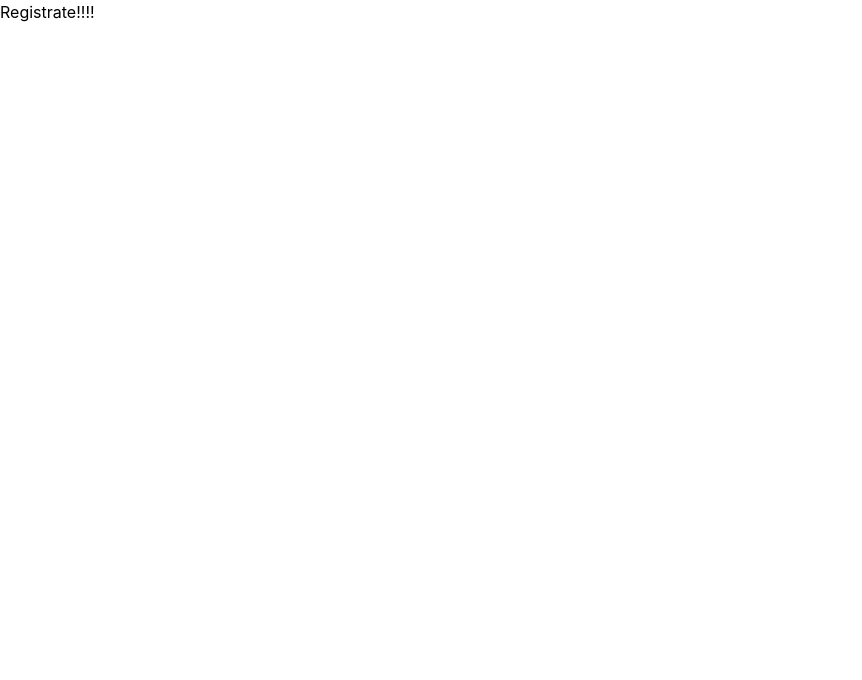
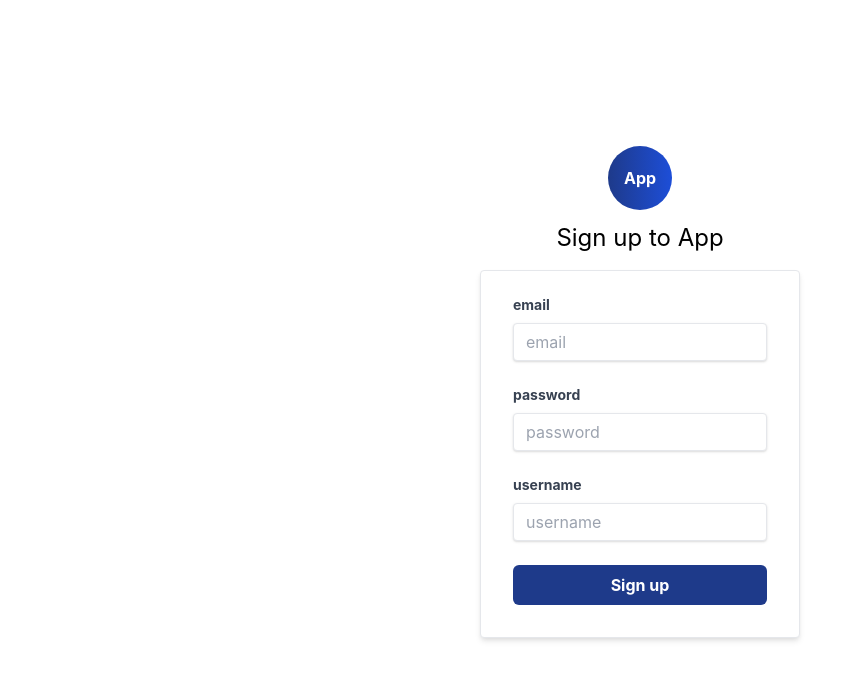
Before and after one commit to Javier022/webapp-mysql, a React (Create React App) app: page /signup in a window 1280 px wide. Shown: the top 680 px of the page, without its empty margins (0-862 px from the left). Built offline with nearby package versions, Linux system fonts and the light colour scheme; no server answers.

Commit message:
add signup form and solutions bugs

```diff
--- a/src/components/Utils/alert.js
+++ b/src/components/Utils/alert.js
@@ -1,9 +1,9 @@
 import React from "react";
 
-const Alert = ({ message, color, fn }) => {
+const Alert = ({ message, color = "red", fn }) => {
   return (
     <div
-      className={`flex justify-around items-center py-3 my-5 border border-${color}-300 rounded bg-${color}-500 bg-opacity-25`}
+      className={`transition duration-500 ease-in-out ease-in-out flex justify-around items-center py-3 mb-4 border border-${color}-300 rounded bg-${color}-500 bg-opacity-25`}
     >
       <p className={`text-${color}-500 font-normal text-sm`}>{message}</p>
       <button onClick={fn} className={`text-${color}-500 font-semibold`}>
--- /dev/null
+++ b/src/components/Utils/circle.js
@@ -0,0 +1,14 @@
+import React from "react";
+import { Link } from "react-router-dom";
+
+const Circle = ({ text = "App", href = "/" }) => {
+  return (
+    <Link to={href}>
+      <div className="rounded-full h-16 w-16 flex items-center justify-center bg-gradient-to-r from-blue-900 to-blue-700 mb-3">
+        <p className="text-white font-bold">{text}</p>
+      </div>
+    </Link>
+  );
+};
+
+export default Circle;
--- a/src/components/Utils/input.js
+++ b/src/components/Utils/input.js
@@ -16,7 +16,7 @@ const Input = ({
       </label>
       <input
         // required
-        className="shadow appearance-none border  rounded w-full py-2 px-3 text-gray-700 leading-tight focus:outline-none focus:shadow-outline"
+        className={`shadow appearance-none border rounded w-full py-2 px-3 text-gray-700 leading-tight focus:outline-none focus:shadow-outline `}
         autoFocus={focus}
         type={type}
         placeholder={placeHolder}
--- a/src/components/nav.js
+++ b/src/components/nav.js
@@ -17,7 +17,9 @@ const Navigation = ({ navItems, auth }) => {
   return (
     <header>
       <nav className="bg-blue-900 text-white shadow-md flex justify-between">
-        <p className="inline-block px-6 py-5 font-bold">Todo App</p>
+        <Link to={auth ? "home" : "/"}>
+          <p className="inline-block px-6 py-5 font-bold">Todo App</p>
+        </Link>
         <ul className="flex">
           {navItems.map((item, index) => {
             return (
--- a/src/context/dataContext.js
+++ b/src/context/dataContext.js
@@ -8,6 +8,7 @@ export const DataContext = createContext();
 export const DataProvider = ({ children }) => {
   const [tasks, setTasks] = useState({});
   const [loading, setLoading] = useState(false);
+  const [fields, setFields] = useState(null);
 
   const getData = async (token) => {
     try {
@@ -133,6 +134,30 @@ export const DataProvider = ({ children }) => {
     return token ? token : null;
   };
 
+  const register = async (body) => {
+    if (!body) {
+      throw new Error("body is required");
+    }
+
+    let config = {
+      headers: {
+        "Type-content": "aplication/json",
+      },
+    };
+
+    try {
+      const request = await axios.post(`${api}/register`, body, config);
+
+      return request;
+    } catch (error) {
+      throw new Error(error);
+    }
+  };
+
+  const fillFieldsLogin = (email, password, show = false) => {
+    return show ? setFields({ email, password }) : setFields(null);
+  };
+
   const store = {
     loading,
     setLoading,
@@ -146,6 +171,9 @@ export const DataProvider = ({ children }) => {
     readToken,
     useHistory,
     signOut,
+    register,
+    fillFieldsLogin,
+    fields,
   };
 
   return <DataContext.Provider value={store}>{children}</DataContext.Provider>;
--- a/src/pages/login.js
+++ b/src/pages/login.js
@@ -1,4 +1,4 @@
-import React, { useState, useContext } from "react";
+import React, { useState, useContext, useEffect } from "react";
 import { DataContext } from "../context/dataContext";
 
 // components
@@ -15,6 +15,7 @@ import { validateEmail } from "../utilities/regExp";
 
 // utils
 import { notify } from "../utilities/toast";
+import Circle from "../components/Utils/circle";
 
 const Login = () => {
   const [email, setEmail] = useState("");
@@ -22,7 +23,8 @@ const Login = () => {
   const [error, setError] = useState({});
   const [alert, setAlert] = useState(false);
 
-  const { login, loading, setLoading, useHistory } = useContext(DataContext);
+  const { login, loading, setLoading, useHistory, fields } =
+    useContext(DataContext);
 
   const history = useHistory();
 
@@ -79,13 +81,10 @@ const Login = () => {
         localStorage.setItem("token", token);
 
         history.push("/home");
-      } else {
-        setLoading(false);
-        throw new Error("ha ocurrido un error");
       }
     } catch (error) {
       setLoading(false);
-      notify("error", "ha ocurrido un error");
+      notify("error", error.message);
       // throw new Error(error);
     }
   };
@@ -93,16 +92,24 @@ const Login = () => {
   alert &&
     setTimeout(() => {
       setAlert(false);
-    }, 4000);
+    }, 5000);
+
+  useEffect(() => {
+    if (fields) {
+      setEmail(fields.email);
+      setPassword(fields.password);
+    }
+  }, [fields]);
 
   return (
     <Layout center={true} showNavigation={false}>
+      <Circle />
+      <p className="text-center w-full text-2xl mb-4">Sign in to App</p>
+
       <div className="w-full max-w-xs">
-        <p className="text-center w-full text-2xl mb-5">Sign in to App</p>
         {alert && (
           <Alert
             message={"email o contraseña incorrecta"}
-            color={"red"}
             fn={() => setAlert(false)}
           />
         )}
--- a/src/pages/signUp.js
+++ b/src/pages/signUp.js
@@ -1,7 +1,166 @@
-import React from "react";
+import React, { useState, useContext } from "react";
+import { DataContext } from "../context/dataContext";
+
+// components
+import Form from "../components/form";
+import Input from "../components/Utils/input";
+import Button from "../components/Utils/button";
+import Layout from "../components/layout";
+import Spinner from "../components/Utils/spinner/index";
+import Alert from "../components/Utils/alert";
+
+// utils
+import { hasError } from "../utilities/validateInput";
+import { validateEmail } from "../utilities/regExp";
+import { notify } from "../utilities/toast";
+import Circle from "../components/Utils/circle";
 
 const SignUp = () => {
-  return <h1>Registrate!!!!</h1>;
+  const [email, setEmail] = useState("");
+  const [password, setPassword] = useState("");
+  const [username, setUsername] = useState("");
+  const [error, setErrors] = useState({});
+  const [alert, setAlert] = useState(false);
+
+  const { register, loading, setLoading, useHistory, fillFieldsLogin } =
+    useContext(DataContext);
+
+  const history = useHistory();
+
+  const action = {
+    type: "register",
+    name: "Sign up",
+  };
+
+  const sendData = async (e) => {
+    e.preventDefault();
+
+    const errorInEmail = hasError(email, "email requerido");
+    const errorInPassword = hasError(
+      password,
+      "contraseña requerida",
+      action.type,
+      "la contraseña debe contener almenos 6 caracteres"
+    );
+    const errorInUsername = hasError(
+      username,
+      "username requerido",
+      action.type,
+      "username debe contener almenos 3 caracteres",
+      3
+    );
+
+    const errors = {
+      email: errorInEmail.field,
+      password: errorInPassword.field,
+      username: errorInUsername.field,
+    };
+
+    if (!errors.email) {
+      const emailIsValid = validateEmail(email);
+
+      if (!emailIsValid) {
+        errors.email = "invalid email";
+      }
+    }
+
+    if (errors.email || errors.password || errors.username) {
+      return setErrors(errors);
+    }
+
+    let body = {
+      email,
+      password,
+      username,
+    };
+
+    try {
+      setErrors({});
+      setLoading(true);
+      const request = await register(body);
+
+      if (request.status === 200) {
+        setLoading(false);
+
+        const data = request.data;
+
+        if (data.success === false) {
+          setAlert(true);
+          errors.email = "ingresa otro correo";
+          return setErrors(errors);
+        }
+
+        setErrors({});
+
+        notify("success", "usuario registrado");
+
+        fillFieldsLogin(email, password, true);
+
+        return history.push("/login");
+      }
+    } catch (error) {
+      setLoading(false);
+      notify("error", error.message);
+    }
+  };
+
+  alert &&
+    setTimeout(() => {
+      setAlert(false);
+    }, 4000);
+
+  return (
+    <Layout center={true} showNavigation={false}>
+      <Circle />
+      <p className="text-center w-full text-2xl mb-4">Sign up to App</p>
+
+      <div className="w-full max-w-xs ">
+        {alert && (
+          <Alert
+            message="el correo ya ha sido registrado"
+            fn={() => setAlert(false)}
+          />
+        )}
+      </div>
+
+      <Form mt={0} handleSubmit={(e) => sendData(e)}>
+        <div className="mb-6">
+          <Input
+            label="email"
+            placeHolder="email"
+            type="email"
+            value={email}
+            handleChange={(e) => setEmail(e.target.value)}
+            focus={true}
+            error={error?.email}
+          />
+        </div>
+        <div className="mb-6">
+          <Input
+            label="password"
+            placeHolder="password"
+            type="password"
+            value={password}
+            handleChange={(e) => setPassword(e.target.value)}
+            error={error?.password}
+          />
+        </div>
+        <div className="mb-6">
+          <Input
+            label="username"
+            placeHolder="username"
+            value={username}
+            handleChange={(e) => setUsername(e.target.value)}
+            error={error?.username}
+          />
+        </div>
+        <div className="flex justify-center">
+          <Button name="Sign up" />
+        </div>
+      </Form>
+      {loading && <Spinner />}
+    </Layout>
+  );
 };
 
 export default SignUp;
--- a/src/utilities/validateInput.js
+++ b/src/utilities/validateInput.js
@@ -14,12 +14,21 @@ export const validateInput = (title, description, type = "") => {
   return error;
 };
 
-export const hasError = (value, message, type = "", message2 = "") => {
+export const hasError = (
+  value,
+  message,
+  type = "",
+  message2 = "",
+  characters = 6
+) => {
   let error = {};
 
   if (!value.trim()) {
     error.field = message;
-  } else if (type === "login" && value.length < 6) {
+  } else if (
+    (type === "login" || type === "register") &&
+    value.length < characters
+  ) {
     error.field = message2;
   }
 
```
